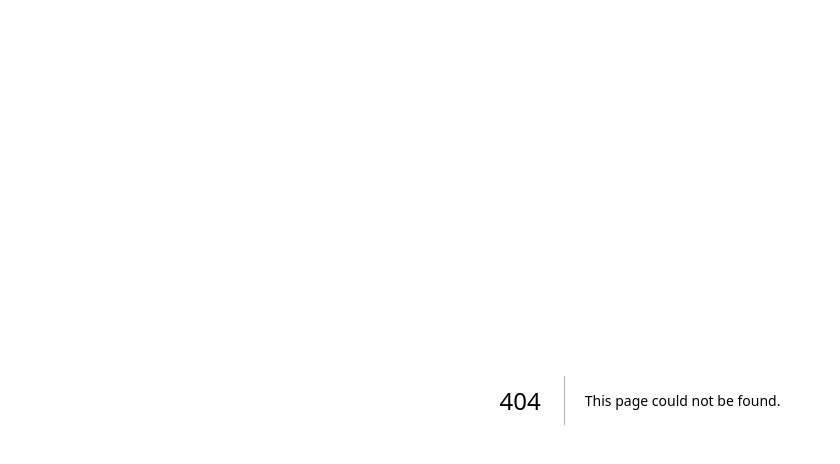
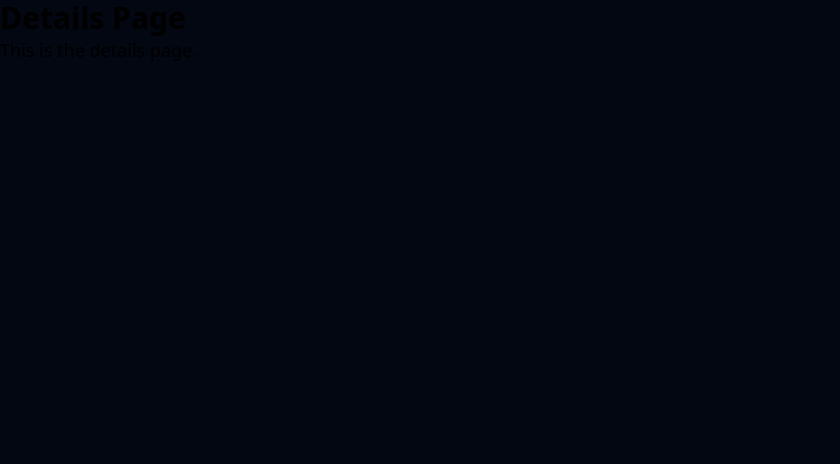
Before and after one commit to JuliaThTranNguyen/portfolio_2025, a Next.js app: page /details in a window 1280 px wide. Before the commit this address had no page. Shown: the top 464 px of the page, without its empty margins (0-840 px from the left). Built offline with nearby package versions, Linux system fonts and the light colour scheme; a web font is replaced by a local one.

Commit message:
added: new routes

```diff
--- /dev/null
+++ b/src/app/blogs/page.tsx
@@ -0,0 +1,8 @@
+export default function BlogsPage() {
+    return (
+      <div className="page-container">
+        <h1 className="text-3xl font-bold">Blogs Page</h1>
+        <p>Welcome to my blog section.</p>
+      </div>
+    );
+  }
--- /dev/null
+++ b/src/app/details/page.tsx
@@ -0,0 +1,8 @@
+export default function DetailsPage() {
+    return (
+      <div className="page-container">
+        <h1 className="text-3xl font-bold">Details Page</h1>
+        <p>This is the details page.</p>
+      </div>
+    );
+  }
--- a/src/app/styles/layout.css
+++ b/src/app/styles/layout.css
@@ -11,7 +11,7 @@
 
   /* Header Section */
   .header-section {
-    @apply fixed top-6 left-1/2 bg-gray-800 rounded-full transform -translate-x-1/2 flex justify-center z-50 w-max;
+    @apply fixed top-6 left-1/2 bg-gray-950 rounded-full transform -translate-x-1/2 flex justify-center z-50 w-max;
     position: fixed;
     top: 6px;
     left: 50%;
@@ -19,7 +19,7 @@
   }
 
   .header-navbar {
-    @apply flex gap-1 p-0.5 border border-gray-700 bg-white/20  backdrop-blur rounded-full;
+    @apply flex gap-1 p-0.5 border border-gray-500 bg-white/20  backdrop-blur rounded-full;
   }
 
   .header-navbar-item {
--- a/src/sections/Header.tsx
+++ b/src/sections/Header.tsx
@@ -1,6 +1,7 @@
 "use client";
 import { useState } from "react";
 import { useScrollToSection } from "@/app/utils/useScrollToSection";
+import Link from "next/link";
 
 export const Header = () => {
   const [isMenuOpen, setIsMenuOpen] = useState(false);
@@ -45,28 +46,49 @@ export const Header = () => {
           >
             Contact
           </button>
+
+          <button className="header-navbar-item hidden">
+            <Link href="/details">Details</Link>
+          </button>
+
+          <button className="header-navbar-item hidden">
+            <Link href="/blogs">Blogs</Link>
+          </button>
         </nav>
       </div>
 
       {/* Mobile Menu Button (Visible on Small Screens) */}
       <div className="mobile-menu md:hidden">
-        <button
-          className="menu-icon"
-          onClick={toggleMenu}
-        >
+        <button className="menu-icon" onClick={toggleMenu}>
           📚 Menu
         </button>
 
         {isMenuOpen && (
           <div className="dropdown-menu">
-            <button onClick={closeMenu} className="dropdown-close-item">X</button>
-            <button onClick={scrollToHero} className="dropdown-item mt-4">Home</button>
-            <button onClick={scrollToProjects} className="dropdown-item">Achievements</button>
-            <button onClick={scrollToEdu} className="dropdown-item">Work & Education</button>
-            <button onClick={scrollToCertificates} className="dropdown-item">Certificates</button>
-            <button onClick={scrollToTestimonial} className="dropdown-item">Testimonial</button>
-            <button onClick={scrollToAbout} className="dropdown-item">About</button>
-            <button onClick={scrollToContact} className="dropdown-item">Contact</button>
+            <button onClick={closeMenu} className="dropdown-close-item">
+              X
+            </button>
+            <button onClick={scrollToHero} className="dropdown-item mt-4">
+              Home
+            </button>
+            <button onClick={scrollToProjects} className="dropdown-item">
+              Achievements
+            </button>
+            <button onClick={scrollToEdu} className="dropdown-item">
+              Work & Education
+            </button>
+            <button onClick={scrollToCertificates} className="dropdown-item">
+              Certificates
+            </button>
+            <button onClick={scrollToTestimonial} className="dropdown-item">
+              Testimonial
+            </button>
+            <button onClick={scrollToAbout} className="dropdown-item">
+              About
+            </button>
+            <button onClick={scrollToContact} className="dropdown-item">
+              Contact
+            </button>
           </div>
         )}
       </div>
```
